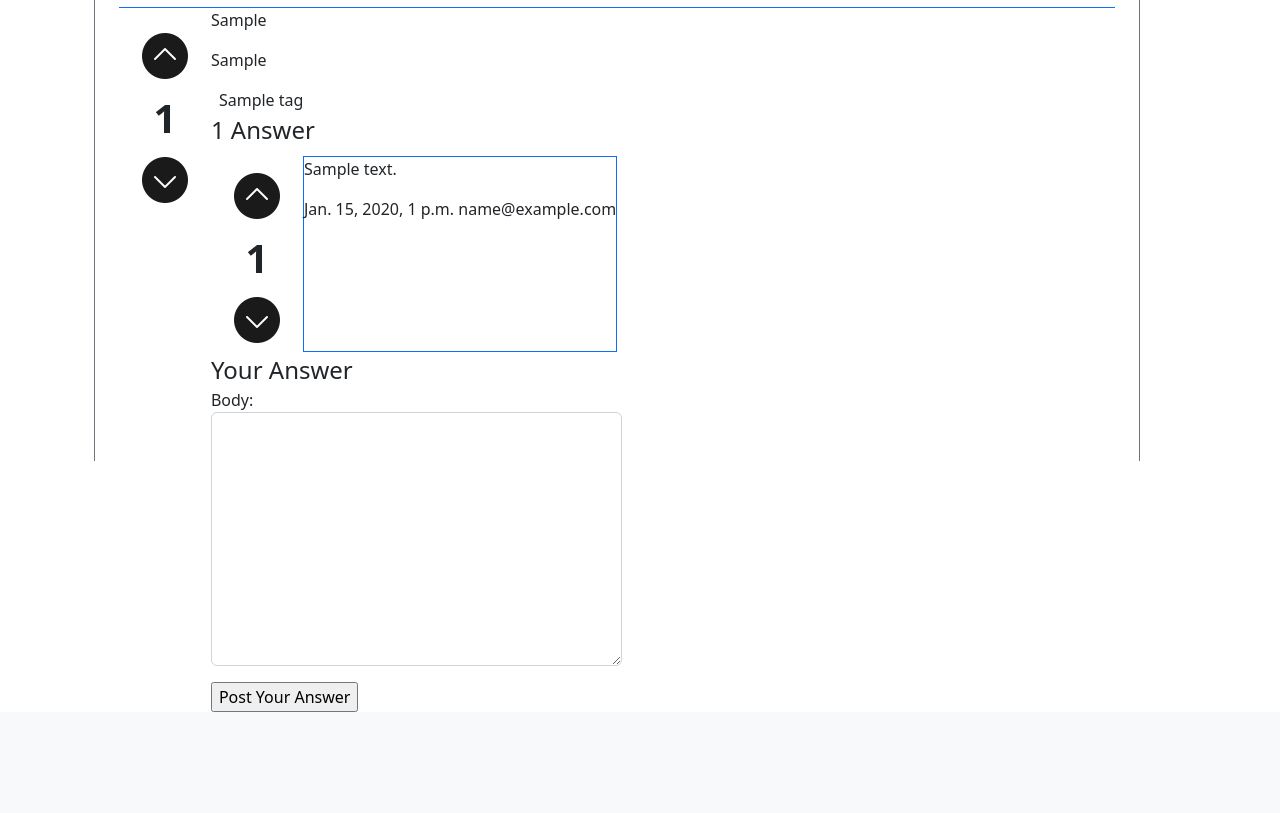
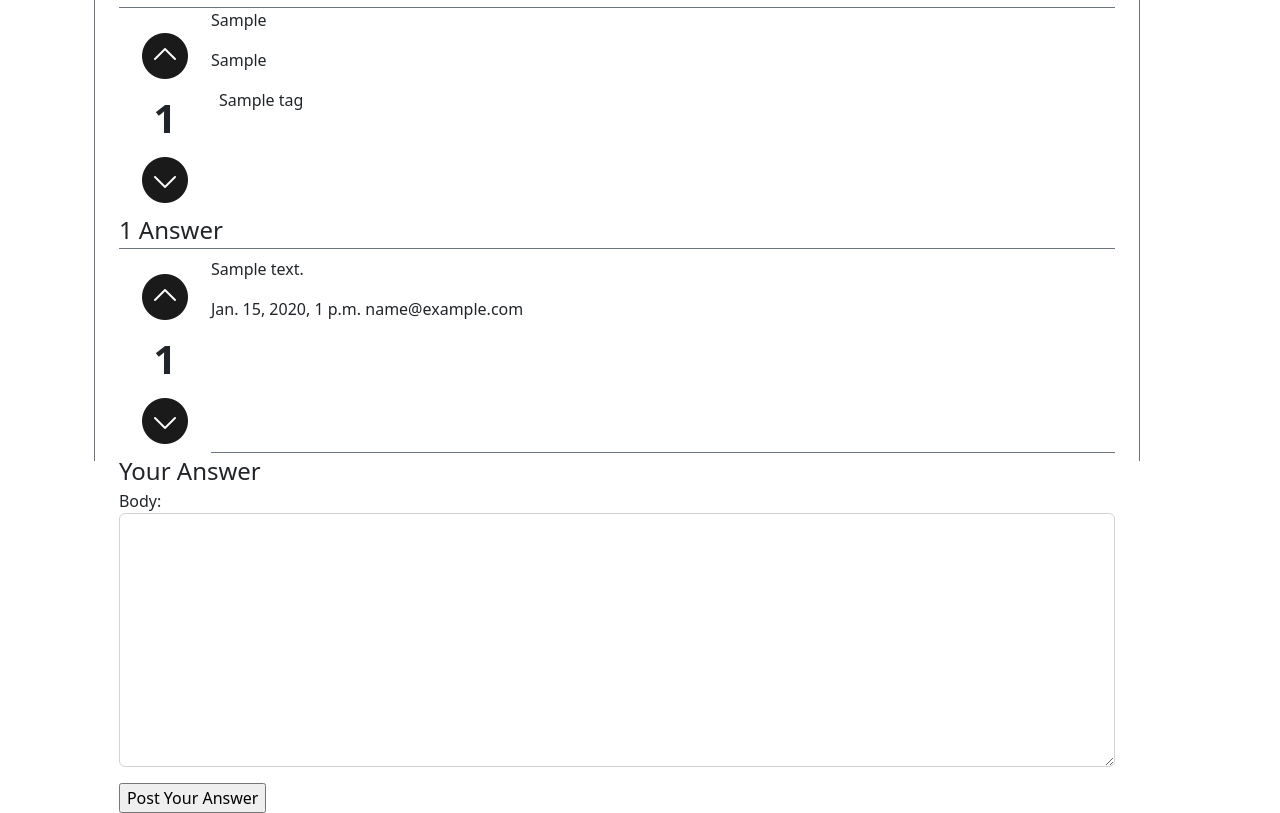
Before and after one commit to valed-dm/soclone, a Django app: page /questions/1/ in a window 1280 px wide. Shown: the part 401-1214 px from the top of the page. Before the commit the page ends 1113 px from the top, so only its background shows below. Run offline with Django 4.2, Linux system fonts and the light colour scheme; tables that the repository leaves empty hold one stand-in row (values such as "Sample post"); parts of the project's set-up code (start-up, migrations or seed data) failed here and were passed over; some libraries are stand-ins or nearby versions.

Commit message:
question_detail.html got {% for %} ... {% empty %} clause

```diff
--- a/soclone/templates/questions/question_detail.html
+++ b/soclone/templates/questions/question_detail.html
@@ -10,7 +10,7 @@
         <span class="fs-4">{{ question.title }}</span>
         <a class="btn btn-primary" href={% url "questions:question_create" %}>Ask Question</a>
       </div>
-      <div class="border-bottom border-primary pb-2">
+      <div class="border-bottom border-secondary pb-2">
         <span>
           <img src="{% static "images/thumbnails/icons8-time-32.png" %}" alt="Asked" />
         {{ posed | timedelta_readable }}</span>
@@ -22,6 +22,7 @@
         {{ views }}</span>
       </div>
     </header>
+    <div>
       <div class="d-flex">
         <div class="d-flex flex-column align-items-center mx-2 mt-3">
           <a class="btn" href="{% url "questions:q_rating" q_pk=qid useful=1 %}">
@@ -33,21 +34,17 @@
           </a>
         </div>
         <div>
-        <div>
           <p>{{ question.problem }}</p>
           <p>{{ question.effort }}</p>
-          <div>
           {% for tag in question.tags.all %}
-              {% if tag %}
             <span class="ms-2">{{ tag.name }}</span>
-              {% else %}
+          {% empty %}
             <span class="mx-2">not_tagged</span>
-              {% endif %}
           {% endfor %}
         </div>
       </div>
       <article class="answer">
-          <div class="d-flex justify-content-between">
+        <div class="d-flex justify-content-between border-bottom border-secondary">
           {% if answers_qty %}
             <span class="fs-4">{{ answers_qty }} Answer{{ answers_qty | pluralize:'s' }}</span>
           {% else %}
@@ -67,7 +64,7 @@
                 <img src="{% static "images/thumbnails/icons8-slide-down-50.png" %}" alt="Slide down" />
               </a>
             </div>
-              <div class="border border-primary mt-2">
+            <div class="border-bottom border-secondary mt-2 w-100">
               <p>{{ answer.body }}</p>
               <span>{{ answer.created_at }}</span>
               <span>{{ answer.user }}</span>
@@ -77,6 +74,5 @@
         {% include "questions/answer_form.html" %}
       </article>
     </div>
-    </div>
   </article>
 {% endblock content %}
```
Lines whose indentation alone changed are shown as unchanged.
